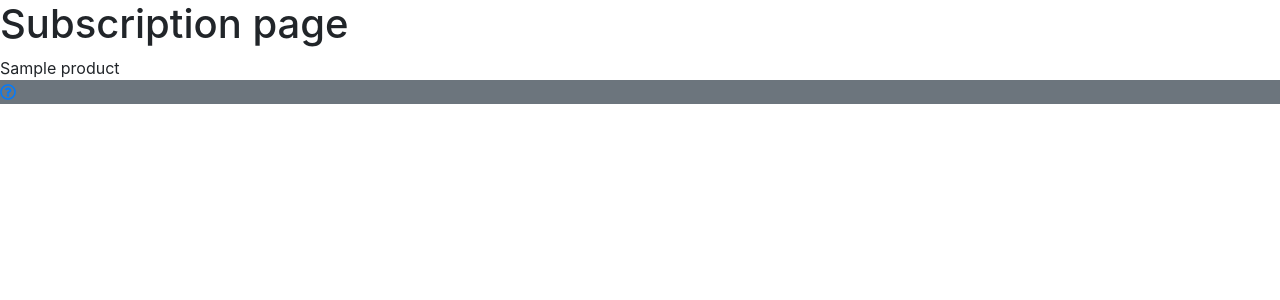
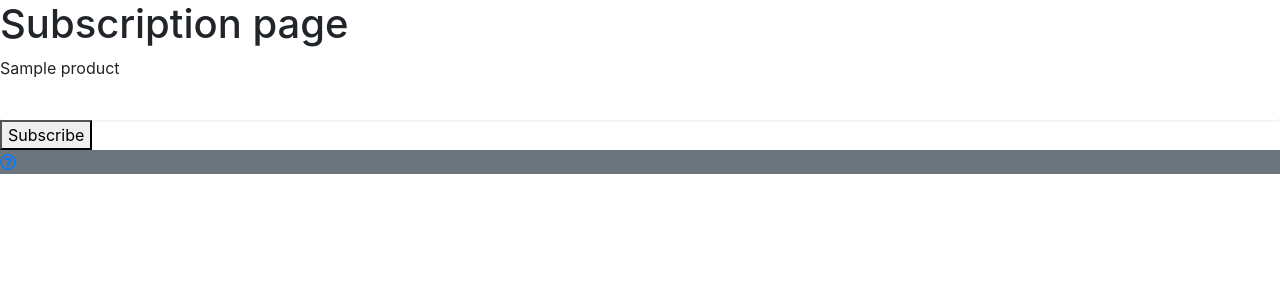
Before and after one commit to alvzed/ms-project-4, a Django app: template checkout/templates/checkout/subscribe.html in a window 1280 px wide. Shown: the part 56-356 px from the top of the page. Run offline with Django 3.2, Linux system fonts and the light colour scheme; the template is opened without the code that fills it: most values are stand-ins (such as "Sample title", 1, 10 or a date in 2020); some libraries are stand-ins or nearby versions.

Commit message:
started added stripe checkout on subscribe.html

```diff
--- a/checkout/templates/checkout/subscribe.html
+++ b/checkout/templates/checkout/subscribe.html
@@ -1,7 +1,71 @@
 {% extends 'base.html' %}
 {% block content %}
+    <link rel="stylesheet" href="StripeElements.css">
+    <style>
+        .MyCardElement {
+            height: 40px;
+            padding: 10px 12px;
+            width: 100%;
+            color: #32325d;
+            background-color: white;
+            border: 1px solid transparent;
+            border-radius: 4px;
 
+            box-shadow: 0 1px 3px 0 #e6ebf1;
+            -webkit-transition: box-shadow 150ms ease;
+            transition: box-shadow 150ms ease;
+            }
+
+        .MyCardElement--focus {
+            box-shadow: 0 1px 3px 0 #cfd7df;
+            }
+
+        .MyCardElement--invalid {
+            border-color: #fa755a;
+            }
+
+        .MyCardElement--webkit-autofill {
+            background-color: #fefde5 !important;
+            }
+    </style>
     <h1>Subscription page </h1>
     {{ product }}
 
+    <section>
+        <form id="subscription-form">
+            <div id="card-element" class="MyCardElement">
+            <!-- Elements will create input elements here -->
+            </div>
+
+            <!-- We'll put the error messages in this element -->
+            <div id="card-errors" role="alert"></div>
+            <button type="submit">Subscribe</button>
+        </form>
+    </section>
+
+    <!-- The stripe JS cdn -->
+    <script src="https://js.stripe.com/v3/"></script>
+    <script>
+        var stripe = Stripe('{{ stripe.public_key}}');
+        var elements = stripe.elements();
+
+        var style = {
+            base: {
+                color: "#32325d",
+                fontFamily: '"Helvetica Neue", Helvetica, sans-serif',
+                fontSmoothing: "antialiased",
+                fontSize: "16px",
+                    "::placeholder": {
+                    color: "#aab7c4"
+                    }
+                },
+                invalid: {
+                    color: "#fa755a",
+                    iconColor: "#fa755a"
+                }
+            };
+
+        var cardElement = elements.create("card", { style: style });
+        cardElement.mount("#card-element");
+    </script>
 {% endblock %}
--- a/checkout/views.py
+++ b/checkout/views.py
@@ -8,11 +8,13 @@ import stripe
 
 def subscribe(request):
     stripe.api_key = settings.STRIPE_SECRET_KEY
+    stripe.public_key = settings.STRIPE_PUBLIC_KEY
 
     product = stripe.Product.retrieve("prod_HoW9lL2kill8wX")
 
     context = {
         'product': product,
+        'stripe': stripe,
     }
 
     return render(request, 'checkout/subscribe.html', context)
```
